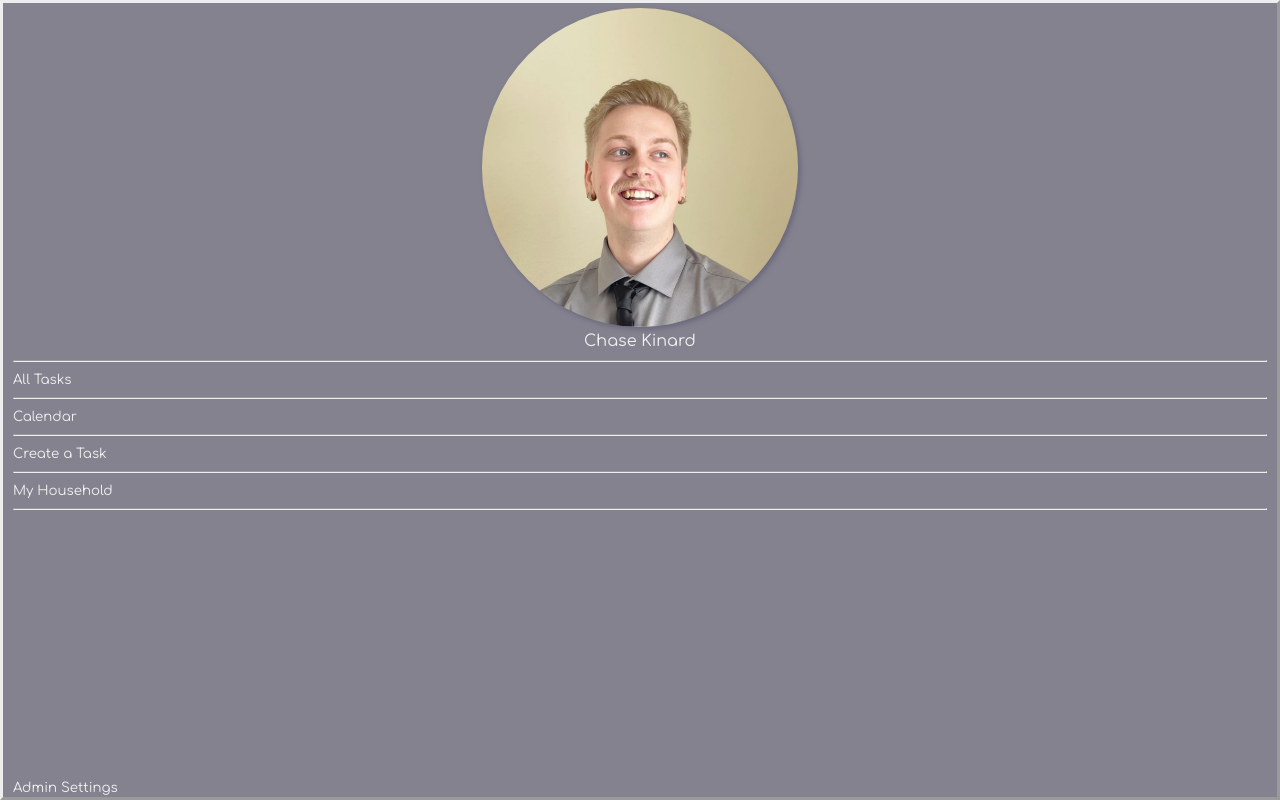
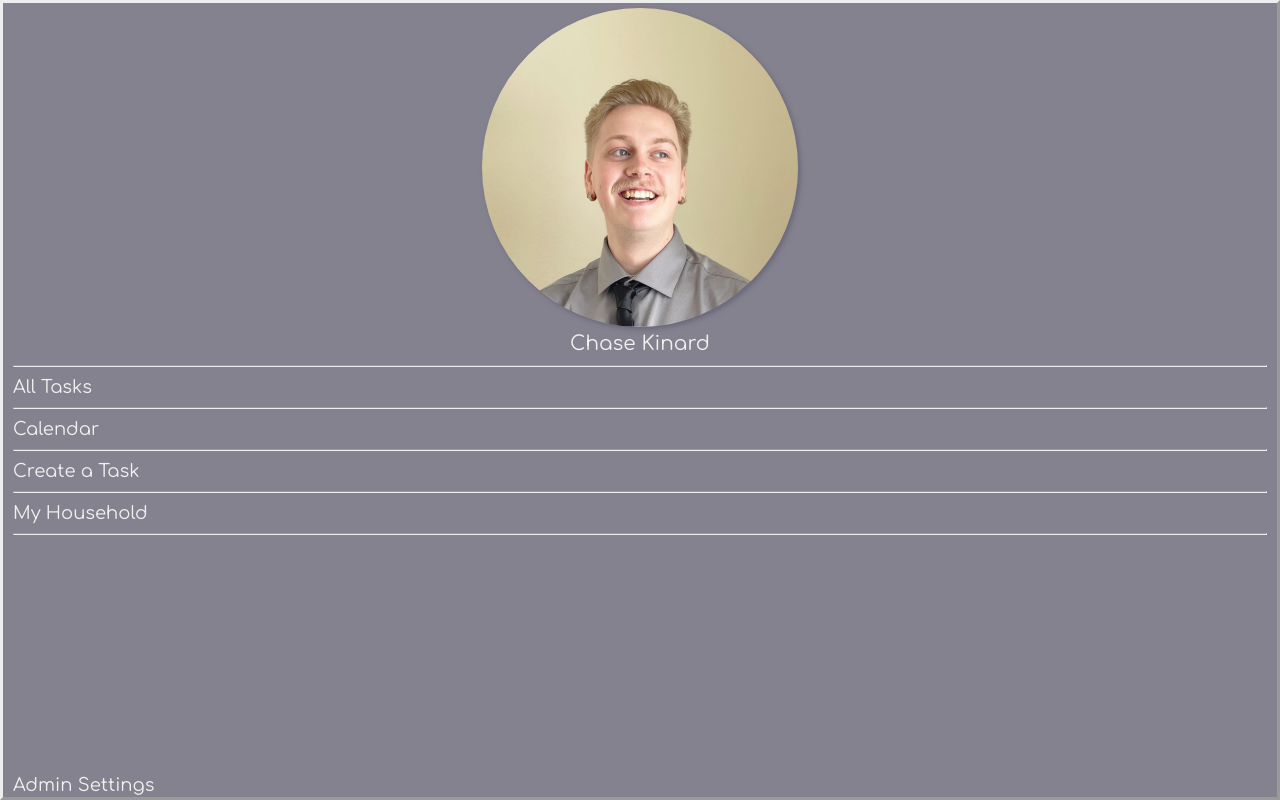
Before and after one commit to cymbre1/CIS371-FinalProject, a React (Create React App) app in the folder react-app/: page / in a window 1280 px wide. Built offline with nearby package versions, Linux system fonts and the light colour scheme.

Commit message:
Modal can be accessed from the side bar

```diff
--- a/react-app/src/App.css
+++ b/react-app/src/App.css
@@ -116,6 +116,7 @@
   flex-direction: column;
   align-items: center;
   justify-content: center;
+  font-size: 20px;;
 }
 #menu #menu-user-image {
   width: 25%;
@@ -137,6 +138,7 @@
   box-shadow: none;
   border-radius: 0px;
   margin: 5px;
+  font-size: 18px;
 }
 #menu .menu-button:last-child {
   position: absolute;
--- a/react-app/src/App.js
+++ b/react-app/src/App.js
@@ -7,16 +7,20 @@ import {Menu} from './pages/Menu';
 import {Login} from './pages/LoginView';
 import {CreateAcct} from './pages/CreateAccountView';
 import styled from 'styled-components';
+import React from 'react';
+import { CreateTaskModal } from './pages/CreateTask';
 
 function App(props) {
+  const [showModal, setShowModal] = React.useState();
+
   return (
     <BrowserRouter>
     <Routes>
       <Route path="/login" element={<Login></Login>}></Route>
       <Route path='/createAccount' element={<CreateAcct></CreateAcct>}></Route>
-      <Route path="/" element={<PageLayout data={props.data}/>}>
+      <Route path="/" element={<PageLayout data={props.data} showModal={showModal} setShowModal={setShowModal}/>}>
         <Route path="calendar" element={<Base data={ props.data } />}></Route>
-        <Route path="taskView" element={<TaskViewBase data={props.data} />}></Route>
+        <Route path="taskView" element={<TaskViewBase data={props.data} showModal={showModal} setShowModal={setShowModal} />}></Route>
       </Route>
     </Routes>
     </BrowserRouter>
@@ -32,7 +36,8 @@ function PageLayout(props) {
   return (
     <>
     <LayoutContainer>
-        <Menu data={props.data}></Menu><Outlet />
+        <CreateTaskModal showModal={props.showModal} setShowModal={props.setShowModal}/>
+        <Menu data={props.data} showModal={props.showModal} setShowModal={props.setShowModal}></Menu><Outlet />
     </LayoutContainer>
     </>
   )
--- a/react-app/src/pages/CreateTask.jsx
+++ b/react-app/src/pages/CreateTask.jsx
@@ -109,7 +109,6 @@ export const CreateTaskModal = ({ showModal, setShowModal }) => {
             <Background onClick={closeModal} ref={modalRef}>
               <animated.div style={animation}>
                 <ModalWrapper showModal={showModal}>
-                  {/* <ModalImg src={require('./modal.jpg')} alt='camera' /> */}
                   <ModalContent>
                     <h1>Create a Task</h1>
                     <div>
--- a/react-app/src/pages/Menu.js
+++ b/react-app/src/pages/Menu.js
@@ -12,14 +12,20 @@ function Menu(props) {
         navigate("/taskView");
     }
 
+
+    const createTaskModal = () => {
+        console.log("Hello");
+        props.setShowModal(true);
+    }
+
     return <div id="menu">
         <MenuUserHeader user={props.data.user}></MenuUserHeader>
         <hr></hr>
-        <MenuButton text="All Tasks" blah={tasks}></MenuButton>
+        <MenuButton text="All Tasks" click={tasks}></MenuButton>
         <hr></hr>
-        <MenuButton text="Calendar" onClick={calendar} blah={calendar}></MenuButton>
+        <MenuButton text="Calendar" click={calendar}></MenuButton>
         <hr></hr>
-        <MenuButton text="Create a Task"></MenuButton>
+        <MenuButton text="Create a Task" click={createTaskModal}></MenuButton>
         <hr></hr>
         <MenuButton text="My Household"></MenuButton>
         <hr></hr>
@@ -36,7 +42,7 @@ function MenuUserHeader(props) {
 
 function MenuButton(props) {
     return (
-    <button className='menu-button' onClick={props.blah}>
+    <button className='menu-button' onClick={props.click}>
         {props.text}
     </button>
     )
--- a/react-app/src/pages/ViewTasks.jsx
+++ b/react-app/src/pages/ViewTasks.jsx
@@ -1,21 +1,18 @@
 import { FontAwesomeIcon } from '@fortawesome/react-fontawesome'
 import { faTrash, faPlus, faEdit } from "@fortawesome/free-solid-svg-icons";
 import React from 'react'
-import {CreateTaskModal} from './CreateTask'
 
 function TaskViewBase(props) {
-    const [showModal, setShowModal] = React.useState();
 
     return <>
-        <TaskList showModal={showModal} setShowModal={setShowModal} id="tasklist" data={props.data}></TaskList>
-        <CreateTaskModal showModal={showModal} setShowModal={setShowModal}/>
+        <TaskList showModal={props.showModal} setShowModal={props.setShowModal} id="tasklist" data={props.data}></TaskList>
     </>
 }
 
 function TaskList(props) {
     var addTaskButton = () => {
+        console.log(props.setShowModal)
         props.setShowModal(!props.showModal);
-        console.log()
     }
 
     const tasks = props.data.tasks.map((i, index) =>
```
